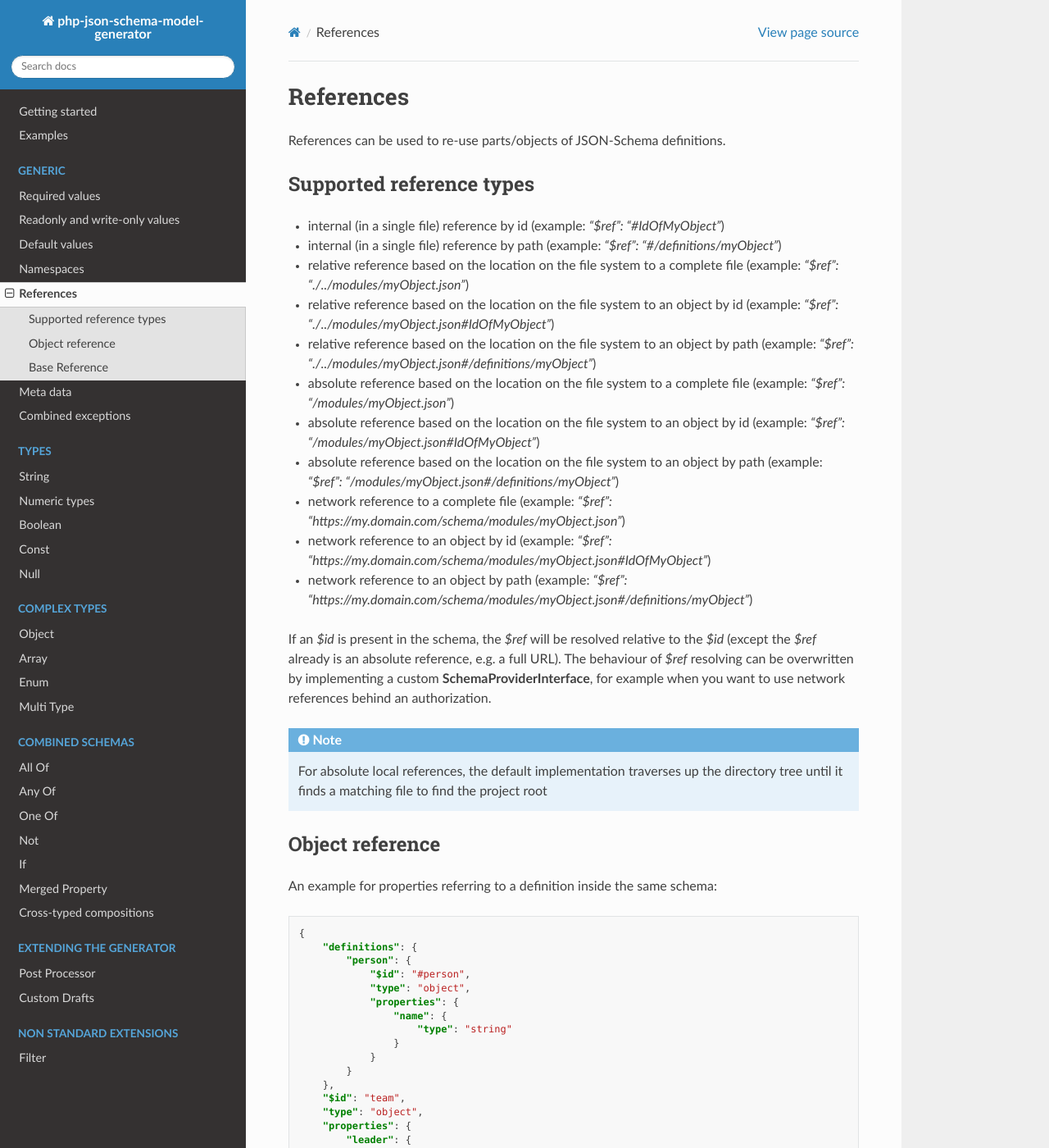
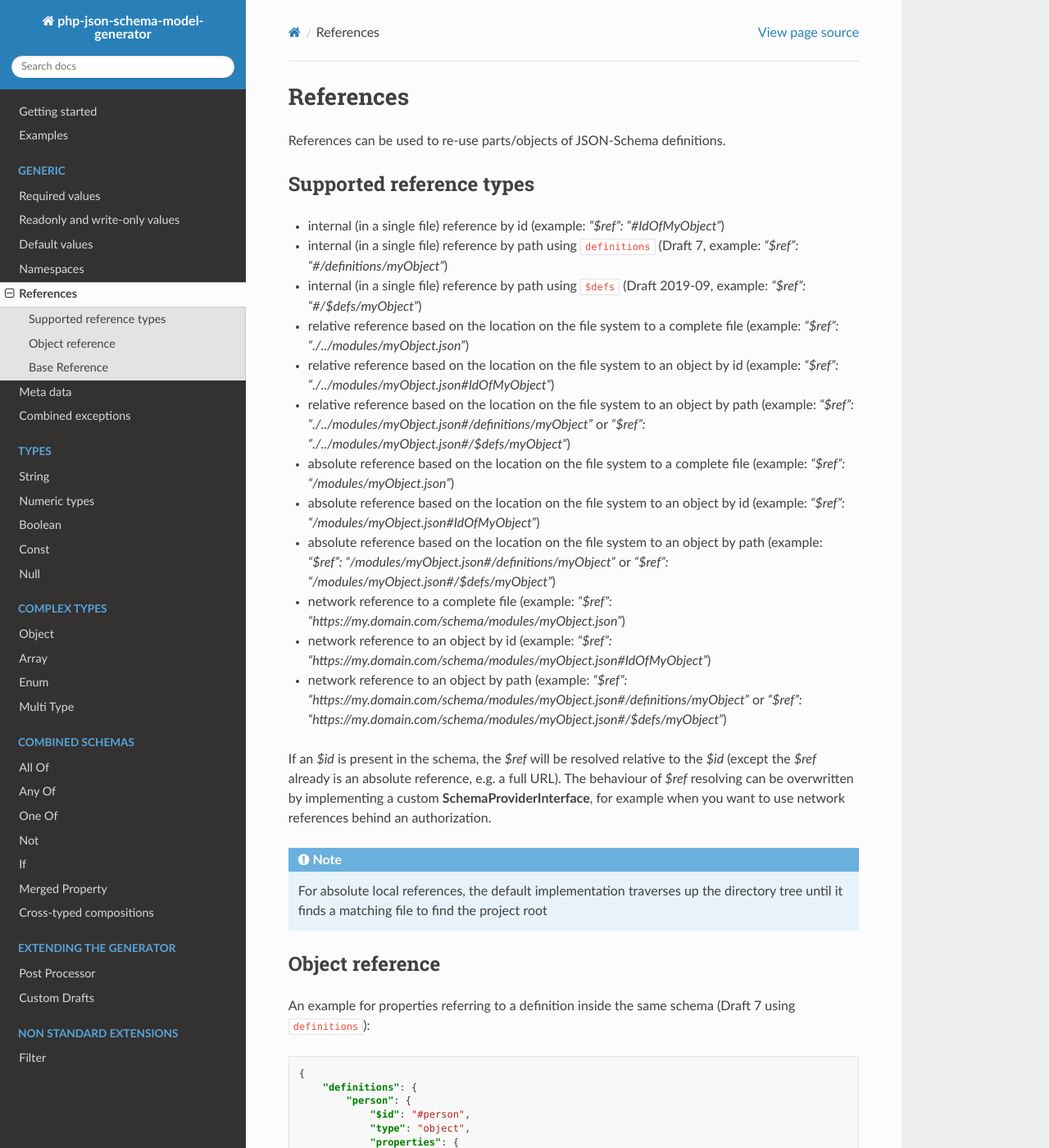
Before and after one commit to wol-soft/php-json-schema-model-generator, a Sphinx documentation site: the page built from docs/source/generic/references.rst, in a window 1280 px wide and 1400 px high. Shown: the whole window at 82% size. Built offline with Sphinx 7.4.7 and the Read the Docs theme 3.1.0, drawn with Linux system fonts in a browser that asks for light colours; some of the changed text lies outside the part shown.

Commit message:
docs: document $defs keyword support for Draft 2019-09
Add $defs (Draft 2019-09) coverage to the references documentation:
- Extend the supported reference types list with $defs path examples
- Show a $defs variant in the Object reference section, noting it is the
  2019-09 equivalent of definitions and behaves identically
- Add a $defs variant in the Base Reference section

Co-Authored-By: Claude Opus 4.8 <noreply@anthropic.com>

```diff
--- a/docs/source/generic/references.rst
+++ b/docs/source/generic/references.rst
@@ -7,16 +7,17 @@ Supported reference types
 -------------------------
 
 * internal (in a single file) reference by id (example: `"$ref": "#IdOfMyObject"`)
-* internal (in a single file) reference by path (example: `"$ref": "#/definitions/myObject"`)
+* internal (in a single file) reference by path using ``definitions`` (Draft 7, example: `"$ref": "#/definitions/myObject"`)
+* internal (in a single file) reference by path using ``$defs`` (Draft 2019-09, example: `"$ref": "#/$defs/myObject"`)
 * relative reference based on the location on the file system to a complete file (example: `"$ref": "./../modules/myObject.json"`)
 * relative reference based on the location on the file system to an object by id (example: `"$ref": "./../modules/myObject.json#IdOfMyObject"`)
-* relative reference based on the location on the file system to an object by path (example: `"$ref": "./../modules/myObject.json#/definitions/myObject"`)
+* relative reference based on the location on the file system to an object by path (example: `"$ref": "./../modules/myObject.json#/definitions/myObject"` or `"$ref": "./../modules/myObject.json#/$defs/myObject"`)
 * absolute reference based on the location on the file system to a complete file (example: `"$ref": "/modules/myObject.json"`)
 * absolute reference based on the location on the file system to an object by id (example: `"$ref": "/modules/myObject.json#IdOfMyObject"`)
-* absolute reference based on the location on the file system to an object by path (example: `"$ref": "/modules/myObject.json#/definitions/myObject"`)
+* absolute reference based on the location on the file system to an object by path (example: `"$ref": "/modules/myObject.json#/definitions/myObject"` or `"$ref": "/modules/myObject.json#/$defs/myObject"`)
 * network reference to a complete file (example: `"$ref": "https://my.domain.com/schema/modules/myObject.json"`)
 * network reference to an object by id (example: `"$ref": "https://my.domain.com/schema/modules/myObject.json#IdOfMyObject"`)
-* network reference to an object by path (example: `"$ref": "https://my.domain.com/schema/modules/myObject.json#/definitions/myObject"`)
+* network reference to an object by path (example: `"$ref": "https://my.domain.com/schema/modules/myObject.json#/definitions/myObject"` or `"$ref": "https://my.domain.com/schema/modules/myObject.json#/$defs/myObject"`)
 
 If an `$id` is present in the schema, the `$ref` will be resolved relative to the `$id` (except the `$ref` already is an absolute reference, e.g. a full URL).
 The behaviour of `$ref` resolving can be overwritten by implementing a custom **SchemaProviderInterface**, for example when you want to use network references behind an authorization.
@@ -28,7 +29,7 @@ The behaviour of `$ref` resolving can be overwritten by implementing a custom **
 Object reference
 ----------------
 
-An example for properties referring to a definition inside the same schema:
+An example for properties referring to a definition inside the same schema (Draft 7 using ``definitions``):
 
 .. code-block:: json
 
@@ -59,6 +60,38 @@ An example for properties referring to a definition inside the same schema:
         }
     }
 
+Draft 2019-09 introduced ``$defs`` as the standard replacement for ``definitions``. Both keywords are supported and behave identically:
+
+.. code-block:: json
+
+    {
+        "$schema": "https://json-schema.org/draft/2019-09/schema",
+        "$defs": {
+            "person": {
+                "$id": "#person",
+                "type": "object",
+                "properties": {
+                    "name": {
+                        "type": "string"
+                    }
+                }
+            }
+        },
+        "$id": "team",
+        "type": "object",
+        "properties": {
+            "leader": {
+                "$ref": "#person"
+            },
+            "members": {
+                "type": "array",
+                "items": {
+                    "$ref": "#/$defs/person"
+                }
+            }
+        }
+    }
+
 Base Reference
 --------------
 
@@ -68,6 +101,27 @@ The whole model may contain a reference. In this case all base validations (eg.
 
     {
         "definitions": {
+            "person": {
+                "$id": "#person",
+                "type": "object",
+                "properties": {
+                    "name": {
+                        "type": "string"
+                    }
+                }
+            }
+        },
+        "$id": "#Citizen",
+        "$ref": "#person"
+    }
+
+The same pattern works with ``$defs`` (Draft 2019-09):
+
+.. code-block:: json
+
+    {
+        "$schema": "https://json-schema.org/draft/2019-09/schema",
+        "$defs": {
             "person": {
                 "$id": "#person",
                 "type": "object",
```
